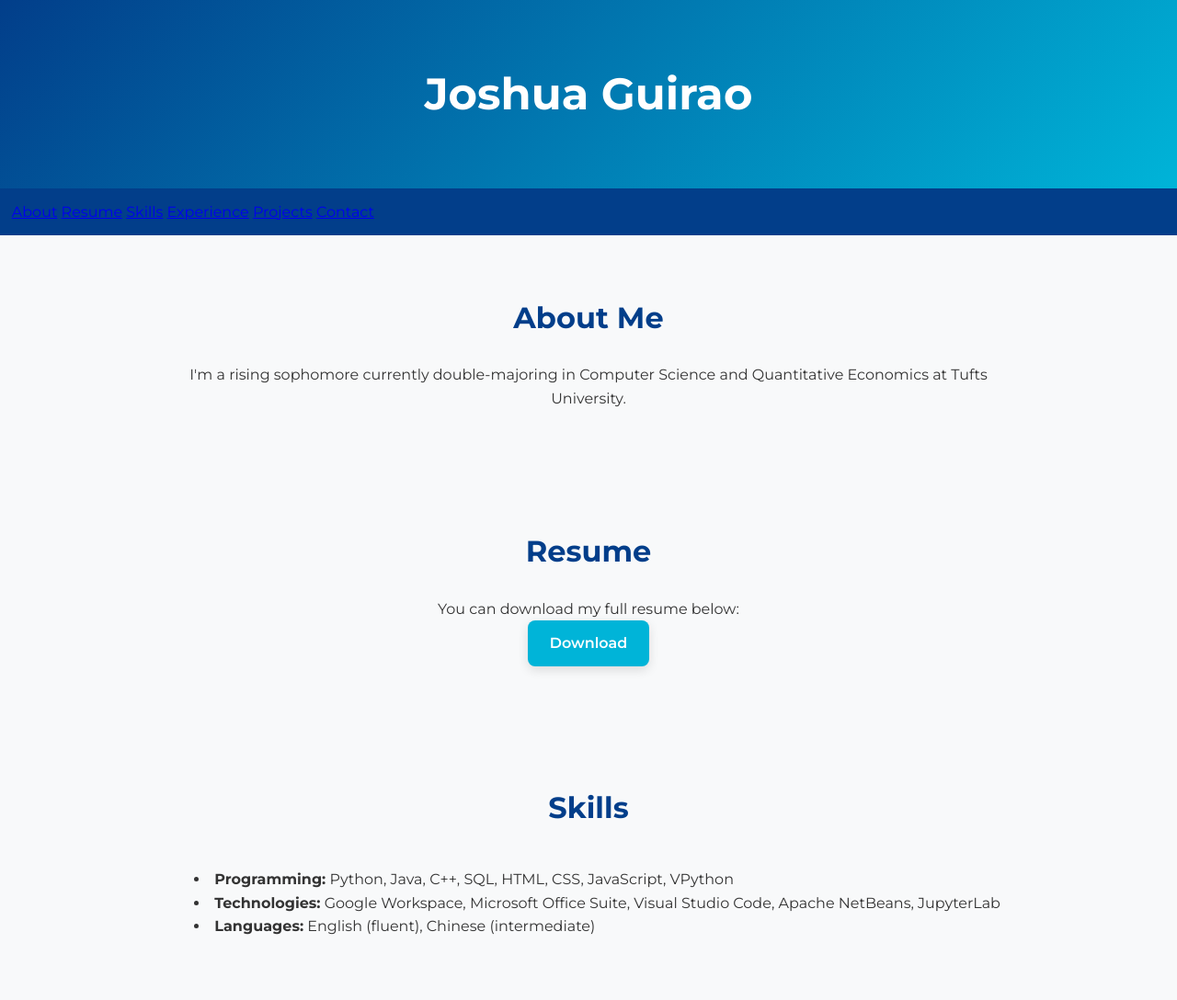
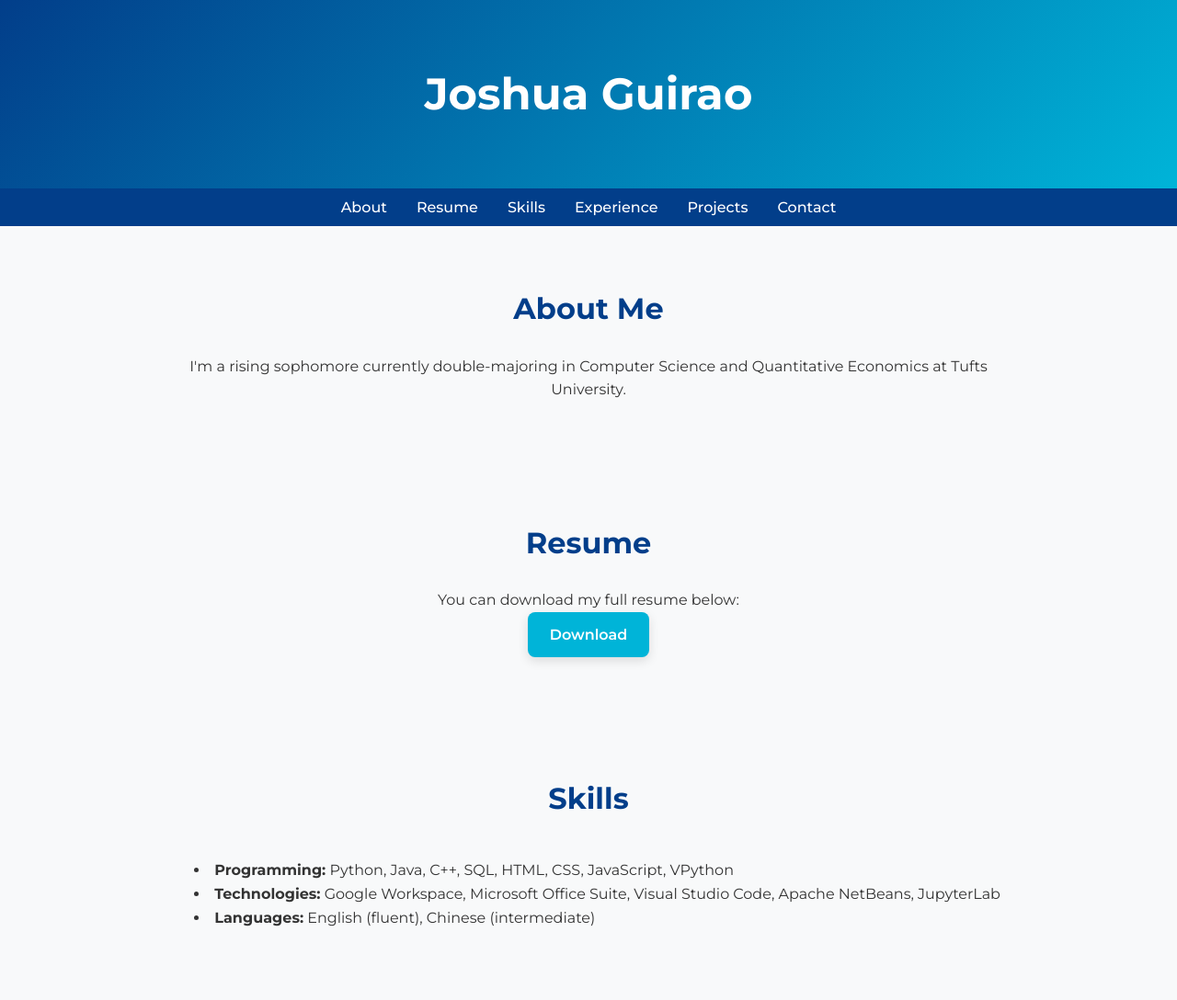
Before and after one commit to JoshuaGuirao/joshuaguirao.github.io, a plain HTML site: page index.html in a window 1280 px wide. Shown: the top 1088 px of the page at 92% size. Drawn offline with Linux system fonts and the light colour scheme.

Commit message:
Update style.css

```diff
--- a/style.css
+++ b/style.css
@@ -42,31 +42,29 @@ header p {
 }
 
 /* ================== Navigation ================== */
+/* Navigation — works with <nav><a>…</a></nav> */
 nav {
   background-color: var(--secondary);
-  padding: 0.8rem;
+  padding: 0.8rem 1rem;
+  display: flex;
+  justify-content: center;
+  align-items: center;
+  gap: 2rem;           /* spacing between links */
+  flex-wrap: wrap;     /* wrap on small screens */
 }
 
-nav ul {
-  list-style: none;
-  display: flex;
-  justify-content: center;
-  flex-wrap: wrap;
+nav a,
+nav a:visited {        /* ensure visited links stay white */
+  color: #fff;
+  text-decoration: none;
+  font-weight: 500;
+  line-height: 1;      /* tighter vertical rhythm */
 }
 
-nav ul li {
-  margin: 0 1rem;
-}
-
-nav ul li a {
-  color: white;
-  text-decoration: none;
-  font-weight: 500;
-  transition: color 0.3s;
-}
-
-nav ul li a:hover {
+nav a:hover,
+nav a:focus-visible {
   color: var(--accent);
+  text-decoration: underline;
 }
 
 /* ================== Sections ================== */
```
